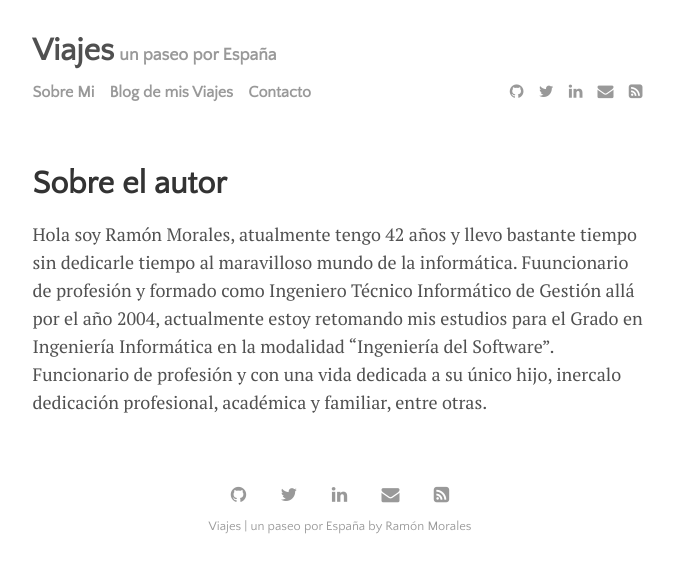
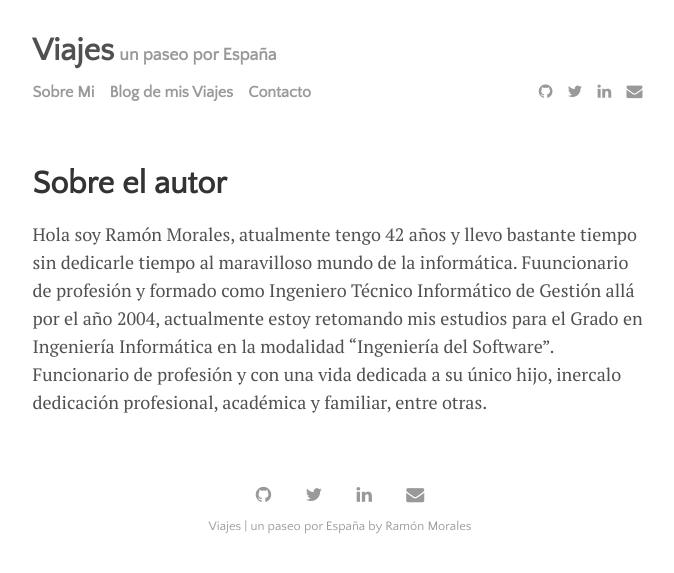
Before and after one commit to jramorales/BLogMisViajes, a Jekyll site: the page built from menu/sobremi.md, in a window 1280 px wide. Shown: the top 573 px of the page, without its empty margins (300-974 px from the left). Built offline with Jekyll 4.4.1, drawn with Linux system fonts in a browser that asks for light colours.

Commit message:
Update settings.yml

```diff
--- a/_data/settings.yml
+++ b/_data/settings.yml
@@ -17,7 +17,7 @@ social:
 - {icon: 'twitter', link: 'https://twitter.com/Tmoguimon'}
 - {icon: 'linkedin', link: 'www.linkedin.com/in/jramorales'}
 - {icon: 'envelope', link: 'mailto:moguimon@gmail.com'}
-- {icon: 'rss-square', link: '/feed.xml'}
+#- {icon: 'rss-square', link: '/feed.xml'}
 # - {icon: 'rss-square', link: '/rss-feed.xml'}
 
 # Customize site text
```
